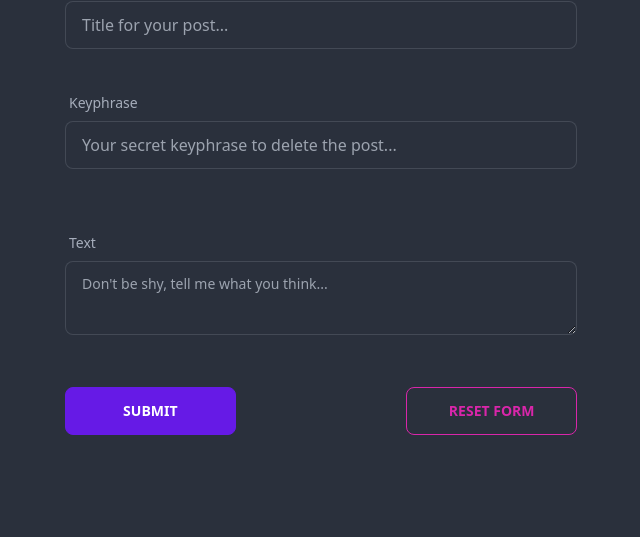
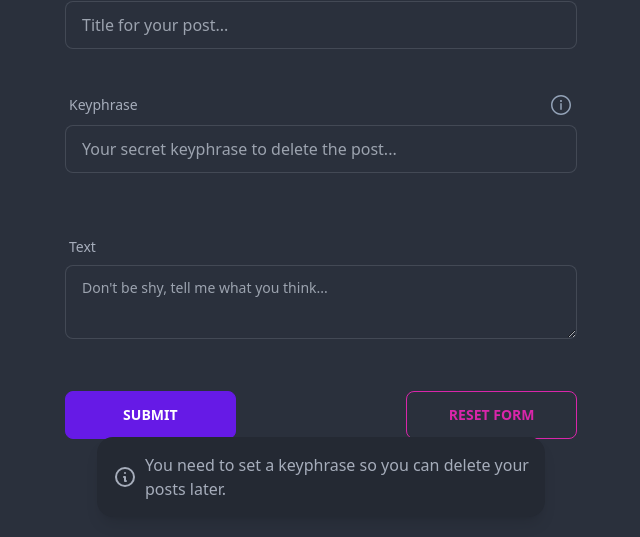
Before and after one commit to PellyDev/msgboard-repo, a React (Vite) app: page / in a window 1280 px wide. Shown: the part 203-740 px from the top of the page, without its empty margins (319-959 px from the left). Built offline with nearby package versions, Linux system fonts and the light colour scheme; no server answers; the HTML template or start-up script is replaced by a standard one.

Commit message:
extend daisyUI alert component and turn it into custom component

```diff
--- a/src/App.tsx
+++ b/src/App.tsx
@@ -2,6 +2,7 @@ import Post from "./components/Post"
 import { DocumentData } from "@firebase/firestore"
 import { useEffect, useState } from "react"
 import Form from "./components/Form"
+import Toast from "./components/Toast"
 
 function App() {
     const [posts, setPosts] = useState<Array<DocumentData>>([])
@@ -33,6 +34,10 @@ function App() {
                 ))}
             </div>
             <Form />
+            <Toast
+                message="You need to set a keyphrase so you can delete your posts later."
+                type="info"
+            />
         </div>
     )
 }
--- a/src/components/Form.tsx
+++ b/src/components/Form.tsx
@@ -161,6 +161,21 @@ export default function Form() {
                 </label>
                 <label htmlFor="keyPhrase" className="label ">
                     <span className="label-text">Keyphrase</span>
+                    <svg
+                        className="label-text-alt w-6 cursor-pointer"
+                        clipRule="evenodd"
+                        fillRule="evenodd"
+                        strokeLinejoin="round"
+                        strokeMiterlimit="2"
+                        viewBox="0 0 24 24"
+                        xmlns="http://www.w3.org/2000/svg"
+                    >
+                        <path
+                            className="fill-slate-400"
+                            d="m12.002 2.005c5.518 0 9.998 4.48 9.998 9.997 0 5.518-4.48 9.998-9.998 9.998-5.517 0-9.997-4.48-9.997-9.998 0-5.517 4.48-9.997 9.997-9.997zm0 1.5c-4.69 0-8.497 3.807-8.497 8.497s3.807 8.498 8.497 8.498 8.498-3.808 8.498-8.498-3.808-8.497-8.498-8.497zm0 6.5c-.414 0-.75.336-.75.75v5.5c0 .414.336.75.75.75s.75-.336.75-.75v-5.5c0-.414-.336-.75-.75-.75zm-.002-3c.552 0 1 .448 1 1s-.448 1-1 1-1-.448-1-1 .448-1 1-1z"
+                            fillRule="nonzero"
+                        />
+                    </svg>
                 </label>
                 <input
                     id="keyPhrase"
--- a/src/components/Post.tsx
+++ b/src/components/Post.tsx
@@ -1,11 +1,10 @@
-import avatar from "../assets/avatar.jpg"
 import avatar_1 from "../assets/avatar_1.png"
 import avatar_2 from "../assets/avatar_2.png"
 import avatar_3 from "../assets/avatar_3.png"
 import { IPost } from "../interfaces/post"
 
 export default function Post(props: IPost) {
-    // mapping avatarId to avatar image
+    // mapping avatarId (queried from db) to avatar image
     const avatarMap: { [key: number]: string } = {
         0: avatar_1,
         1: avatar_2,
--- /dev/null
+++ b/src/components/Toast.tsx
@@ -0,0 +1,72 @@
+type TProps = {
+    message: string
+    type: "info" | "success" | "error"
+}
+
+export default function Toast(props: TProps) {
+    const { message, type } = props
+
+    let svg = null
+    if (type === "info") {
+        svg = (
+            <svg
+                xmlns="http://www.w3.org/2000/svg"
+                fill="none"
+                viewBox="0 0 24 24"
+                className="stroke-current flex-shrink-0 w-6 h-6"
+            >
+                <path
+                    strokeLinecap="round"
+                    strokeLinejoin="round"
+                    strokeWidth="2"
+                    d="M13 16h-1v-4h-1m1-4h.01M21 12a9 9 0 11-18 0 9 9 0 0118 0z"
+                ></path>
+            </svg>
+        )
+    } else if (type === "success") {
+        svg = (
+            <svg
+                xmlns="http://www.w3.org/2000/svg"
+                className="stroke-current flex-shrink-0 h-6 w-6"
+                fill="none"
+                viewBox="0 0 24 24"
+            >
+                <path
+                    strokeLinecap="round"
+                    strokeLinejoin="round"
+                    strokeWidth="2"
+                    d="M9 12l2 2 4-4m6 2a9 9 0 11-18 0 9 9 0 0118 0z"
+                />
+            </svg>
+        )
+    } else {
+        svg = (
+            <svg
+                xmlns="http://www.w3.org/2000/svg"
+                className="stroke-current flex-shrink-0 h-6 w-6"
+                fill="none"
+                viewBox="0 0 24 24"
+            >
+                <path
+                    strokeLinecap="round"
+                    strokeLinejoin="round"
+                    strokeWidth="2"
+                    d="M10 14l2-2m0 0l2-2m-2 2l-2-2m2 2l2 2m7-2a9 9 0 11-18 0 9 9 0 0118 0z"
+                />
+            </svg>
+        )
+    }
+
+    const alertType = "alert-" + type
+
+    return (
+        <div
+            className={`alert ${alertType} shadow-lg max-w-md fixed bottom-[10%] left-1/2 -translate-x-[50%]`}
+        >
+            <div>
+                {svg}
+                <span>{message}</span>
+            </div>
+        </div>
+    )
+}
```
